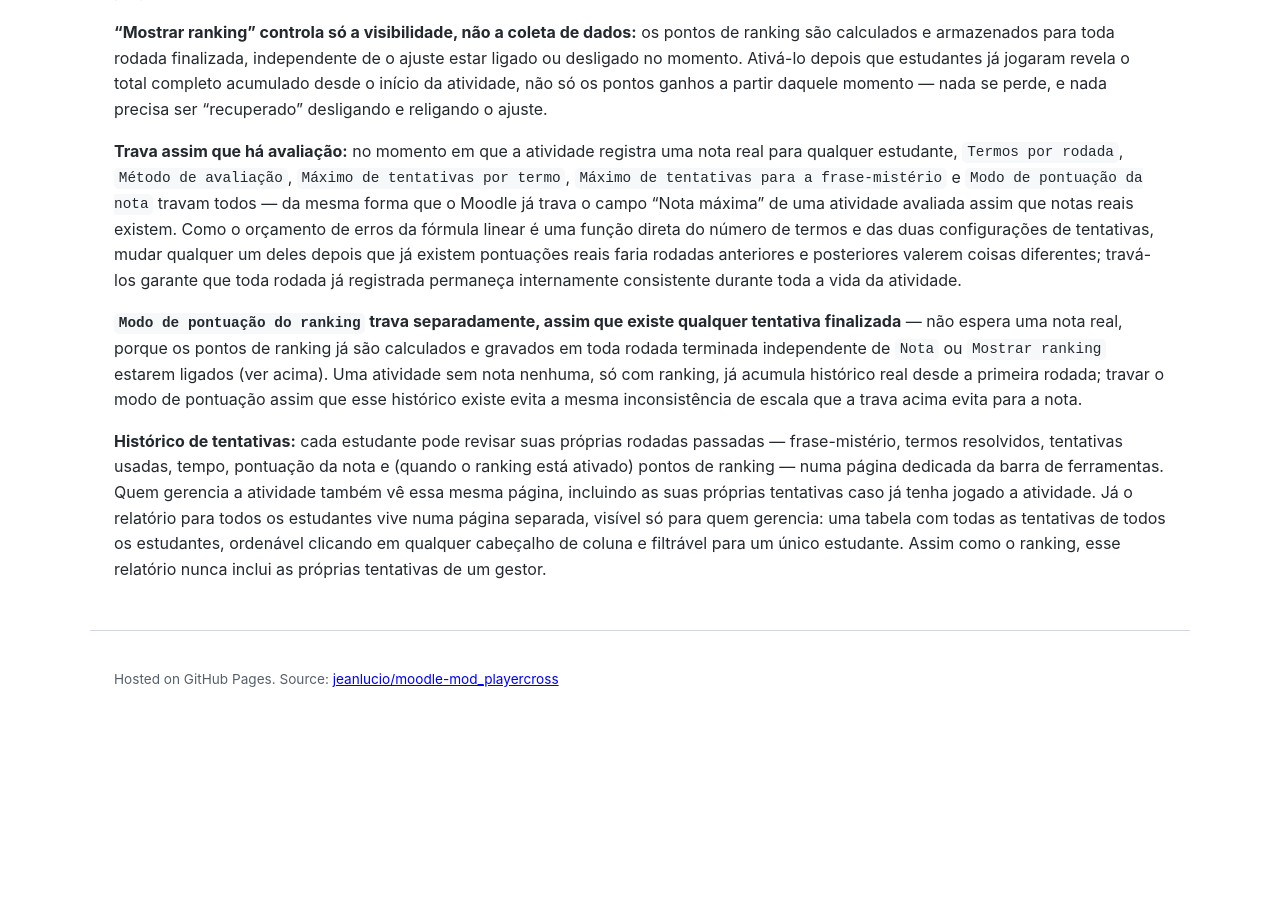
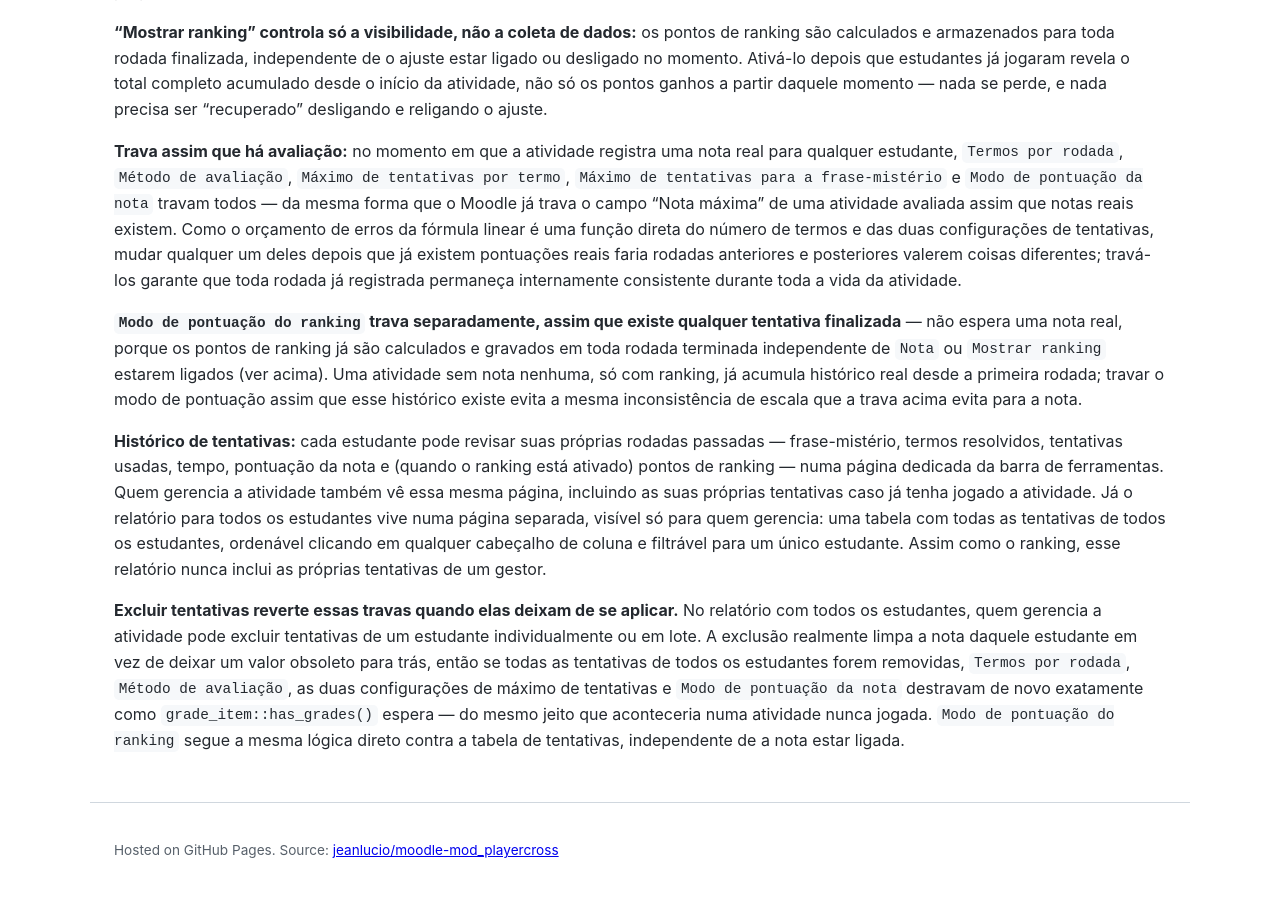
Before and after one commit to jeanlucio/moodle-mod_playercross, a Jekyll site: the page built from docs/pt/grading.md, in a window 1280 px wide and 900 px high, scrolled down 2541 px. Shown: the top 897 px of the window. Built offline with Jekyll 4.4.1, drawn with Linux system fonts in a browser that asks for light colours; our own code applies the rules of GitHub Pages for plain Markdown files; before the commit the page ends 3269 px from its top, so only the background shows below that.

Commit message:
document the attempts-report delete feature
The delete-attempts capability shipped a few commits back but was never
mentioned in the docs: features.md's own attempt-history bullet, and
grading.md's discussion of the settings that lock once a real grade
exists, both stopped short of the one thing that actually reverses that
lock (or the ranking-scoring lock) after the fact.

```diff
--- a/docs/pt/grading.md
+++ b/docs/pt/grading.md
@@ -116,3 +116,12 @@ tenha jogado a atividade. Já o relatório para todos os estudantes vive numa p
 visível só para quem gerencia: uma tabela com todas as tentativas de todos os estudantes,
 ordenável clicando em qualquer cabeçalho de coluna e filtrável para um único estudante. Assim
 como o ranking, esse relatório nunca inclui as próprias tentativas de um gestor.
+
+**Excluir tentativas reverte essas travas quando elas deixam de se aplicar.** No relatório com
+todos os estudantes, quem gerencia a atividade pode excluir tentativas de um estudante
+individualmente ou em lote. A exclusão realmente limpa a nota daquele estudante em vez de deixar
+um valor obsoleto para trás, então se todas as tentativas de todos os estudantes forem removidas,
+`Termos por rodada`, `Método de avaliação`, as duas configurações de máximo de tentativas e
+`Modo de pontuação da nota` destravam de novo exatamente como `grade_item::has_grades()` espera —
+do mesmo jeito que aconteceria numa atividade nunca jogada. `Modo de pontuação do ranking` segue
+a mesma lógica direto contra a tabela de tentativas, independente de a nota estar ligada.
```
Also changed, not shown: docs/en/features.md (+1 -0 lines), docs/en/grading.md (+8 -0 lines), docs/pt/features.md (+1 -0 lines).
